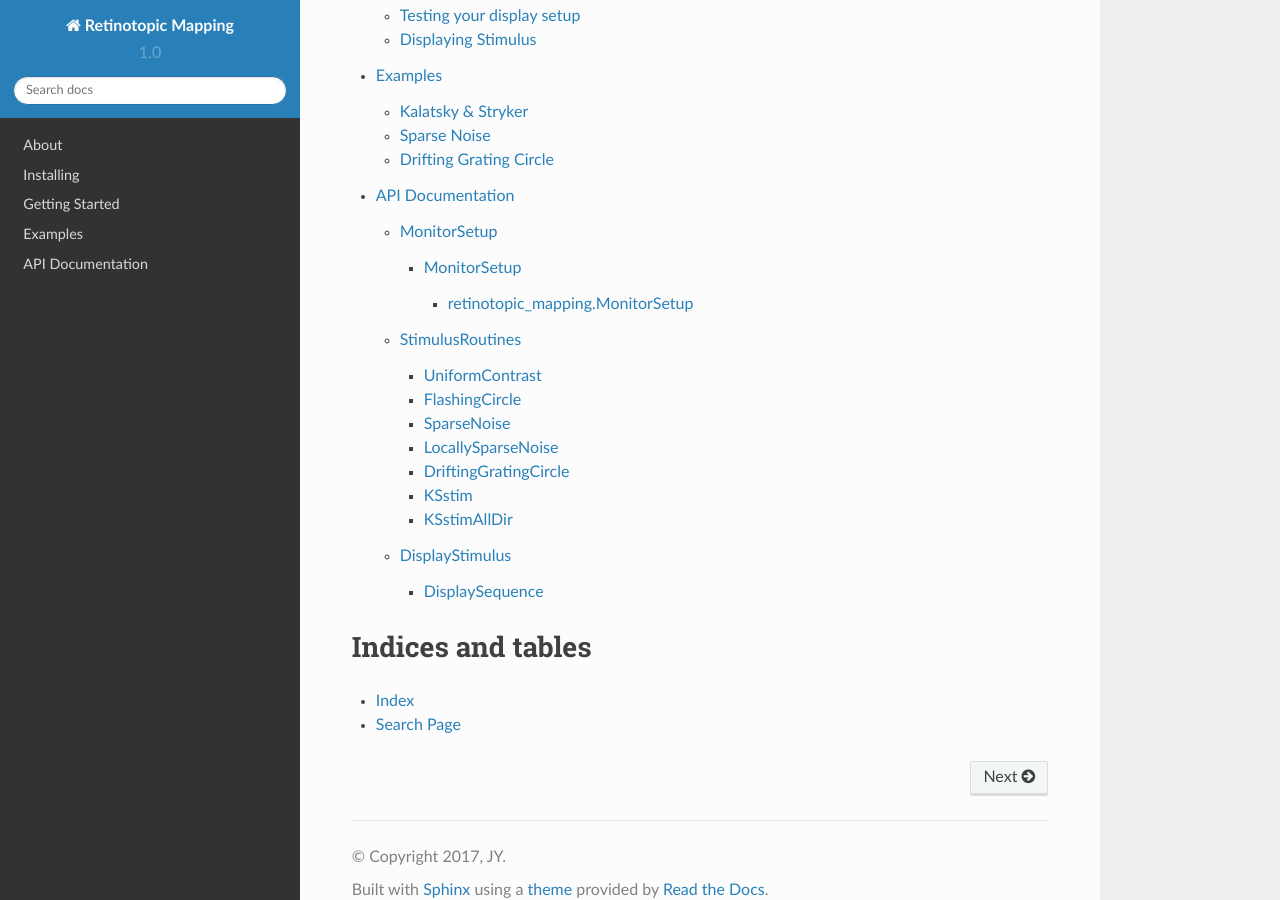
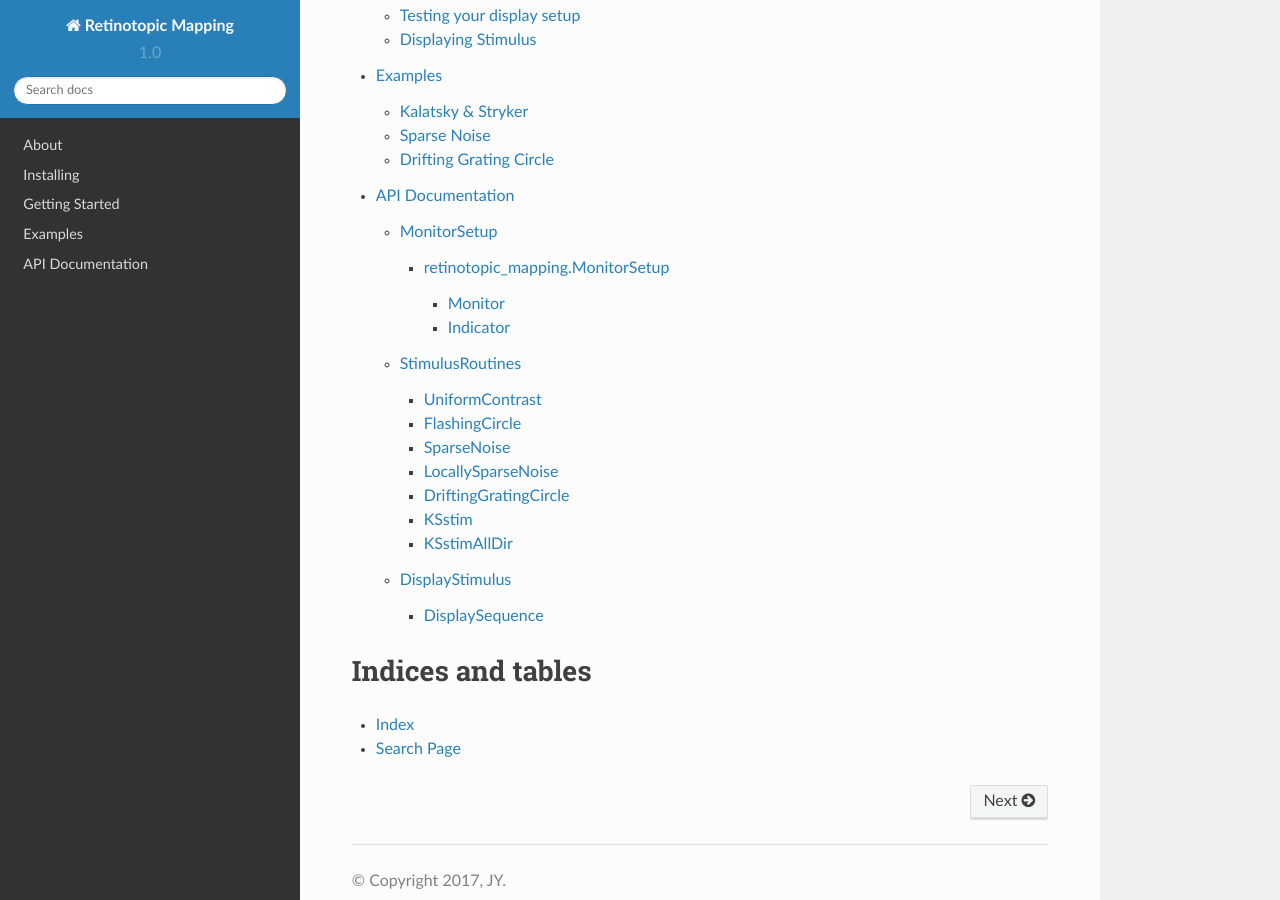
Before and after one commit to zhuangjun1981/retinotopic_mapping, a Sphinx documentation site: the page built from doc/source/index.rst, in a window 1280 px wide and 900 px high, scrolled down 504 px. Built offline with Sphinx 7.4.7 and the Read the Docs theme 2.0.0, drawn with Linux system fonts in a browser that asks for light colours.

Commit message:
documentation test

```diff
--- a/doc/source/MonitorSetup.rst
+++ b/doc/source/MonitorSetup.rst
@@ -1,5 +1,11 @@
 retinotopic_mapping.MonitorSetup
 ================================
 
-.. automodule:: retinotopic_mapping.MonitorSetup
-   :members: Monitor, Indicator
+Monitor
+-------
+.. autoclass:: retinotopic_mapping.MonitorSetup.Monitor
+
+
+Indicator
+---------
+.. autoclass:: retinotopic_mapping.MonitorSetup.Indicator
--- a/doc/source/api.rst
+++ b/doc/source/api.rst
@@ -17,9 +17,6 @@ synchronising the indicator with the triggering of specific stimulus events.
 
 The module will most definitely be used in conjunction with the `DisplayStimulus`
 and `StimulusRoutines` modules.
-
-MonitorSetup
-++++++++++++
 
 .. toctree::
 
```
